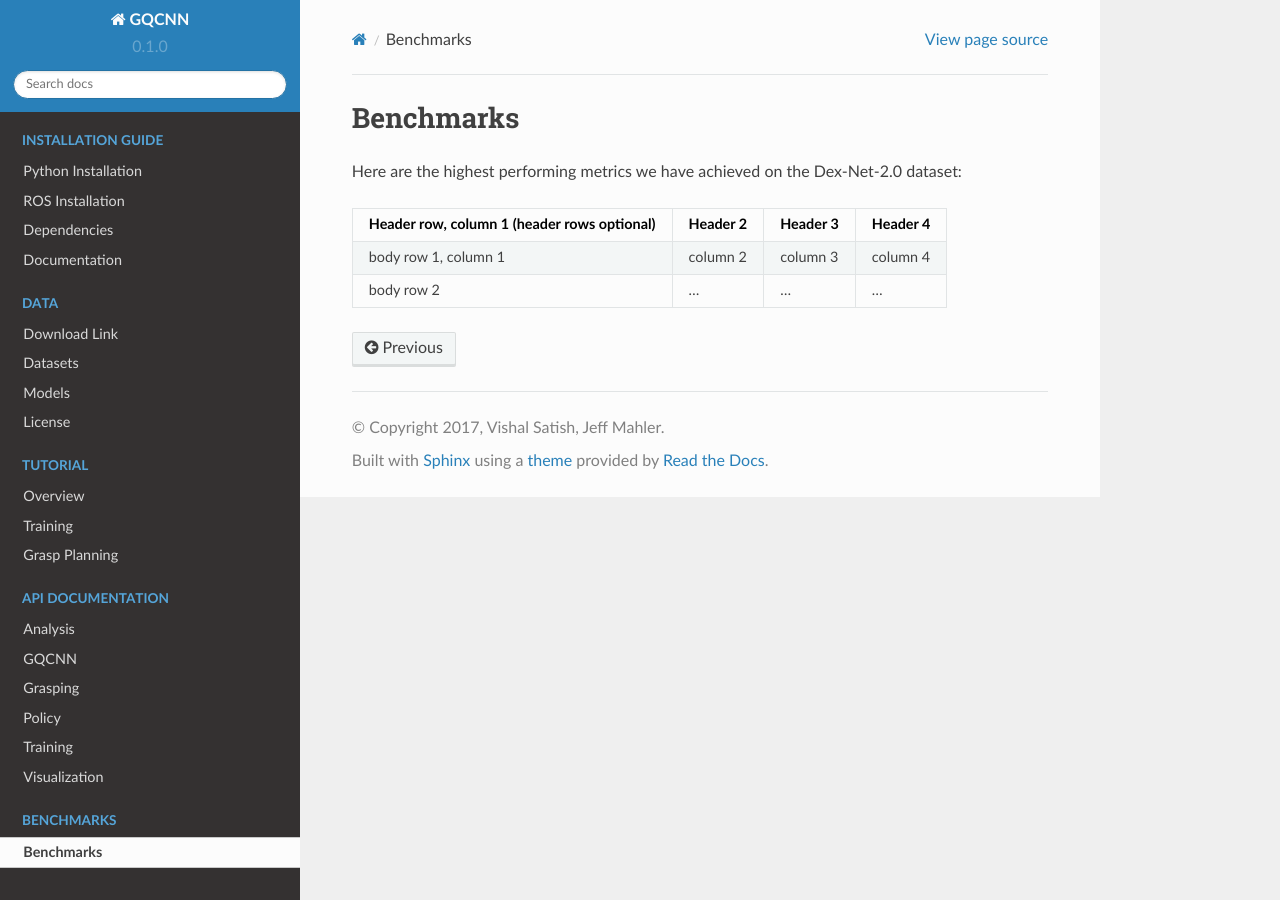
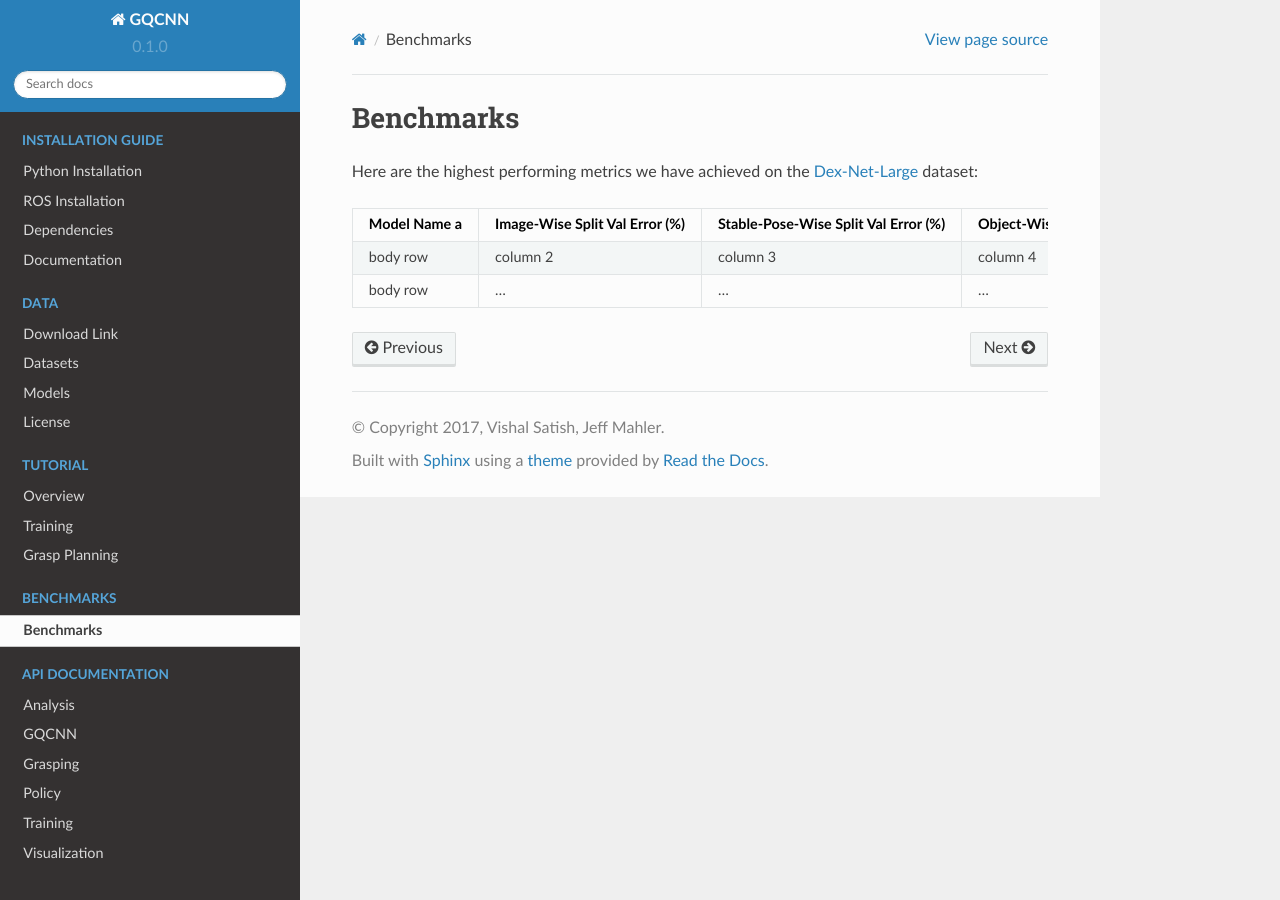
Before and after one commit to BerkeleyAutomation/gqcnn, a Sphinx documentation site: the page built from docs/source/benchmarks/benchmarks.rst, in a window 1280 px wide. Built offline with Sphinx 7.4.7 and the Read the Docs theme 2.0.0, drawn with Linux system fonts in a browser that asks for light colours.

Commit message:
Added benchmarks

```diff
--- a/docs/source/benchmarks/benchmarks.rst
+++ b/docs/source/benchmarks/benchmarks.rst
@@ -1,13 +1,15 @@
 Benchmarks
 ~~~~~~~~~~
 
-Here are the highest performing metrics we have achieved on the Dex-Net-2.0 dataset:
+Here are the highest performing metrics we have achieved on the `Dex-Net-Large`_ dataset:
 
-+------------------------+------------+----------+----------+
-| Header row, column 1   | Header 2   | Header 3 | Header 4 |
-| (header rows optional) |            |          |          |
-+========================+============+==========+==========+
-| body row 1, column 1   | column 2   | column 3 | column 4 |
-+------------------------+------------+----------+----------+
-| body row 2             | ...        | ...      |    ...   |
-+------------------------+------------+----------+----------+
+.. _Dex-Net-Large: https://berkeley.box.com/s/pub2x8mtwhrzppr11nee0q6hcx0rm32w
+
++-------------+------------------+------------------------+-------------------+
+| Model Name  | Image-Wise Split | Stable-Pose-Wise Split | Object-Wise Split |
+| a           | Val Error (%)    | Val Error (%)          | Val Error (%)     |
++=============+==================+========================+===================+
+| body row    | column 2         | column 3               | column 4          |
++-------------+------------------+------------------------+-------------------+
+| body row    | ...              | ...                    |    ...            |
++-------------+------------------+------------------------+-------------------+
```
Also changed, not shown: docs/source/index.rst (+6 -6 lines).
